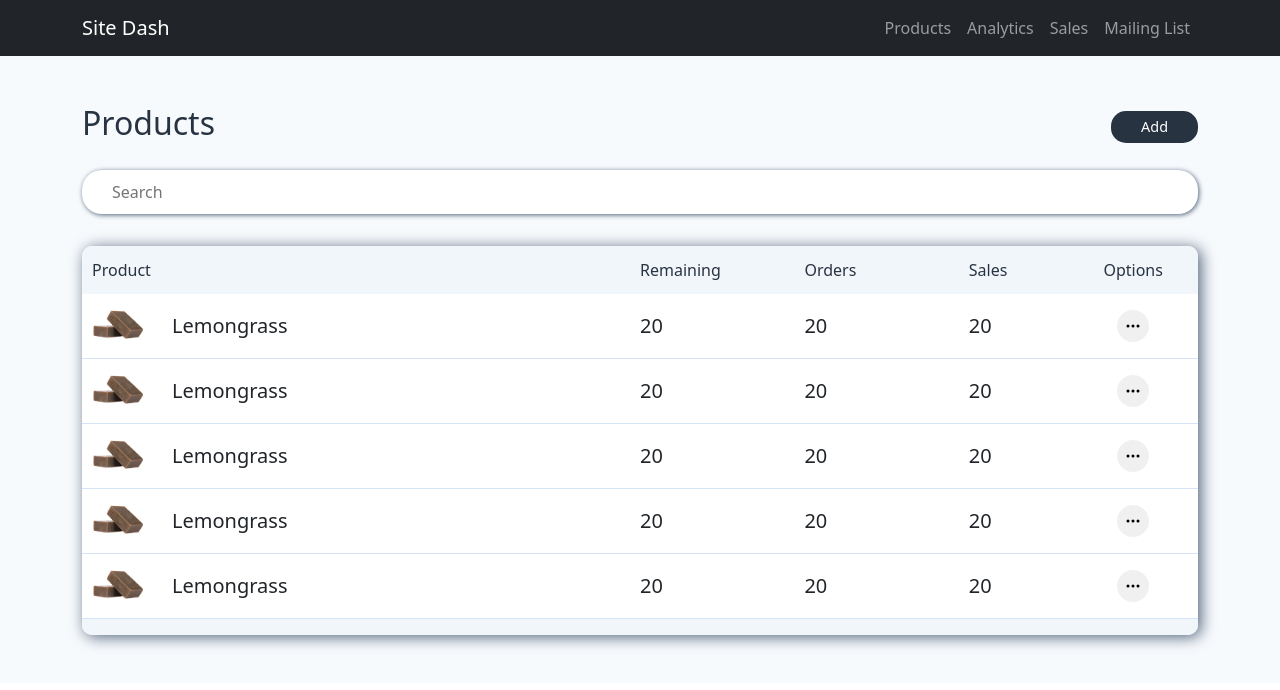
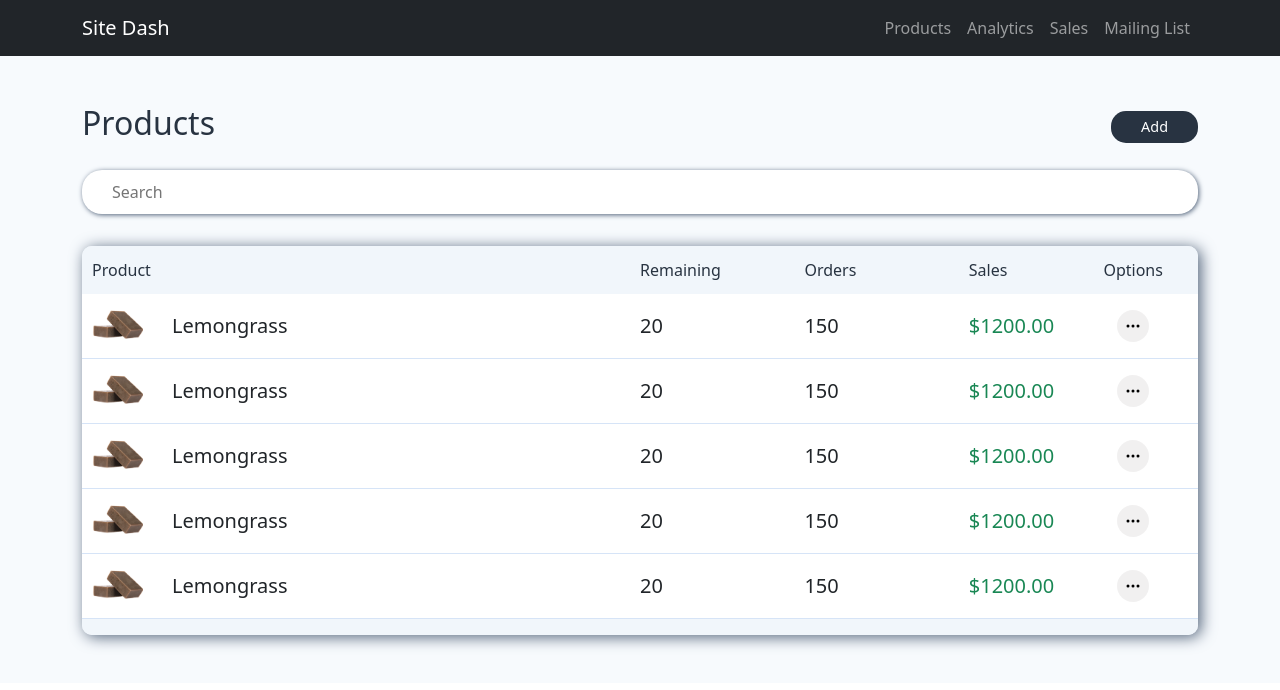
Before and after one commit to mkotik/nana_soap_dashboard, a React (Create React App) app: page / in a window 1280 px wide. Shown: the top 690 px of the page. Built offline with nearby package versions, Linux system fonts and the light colour scheme.

Commit message:
changed orders and sales text on item

```diff
--- a/src/components/Products/components/Item.js
+++ b/src/components/Products/components/Item.js
@@ -22,10 +22,10 @@ function Item(props) {
         <h5>20</h5>
       </div>
       <div className="col3">
-        <h5>20</h5>
+        <h5>150</h5>
       </div>
       <div className="col4">
-        <h5 className="salesText">20</h5>
+        <h5 className="salesText text-success">$1200.00</h5>
       </div>
       <div className="col5">
         <div
```
